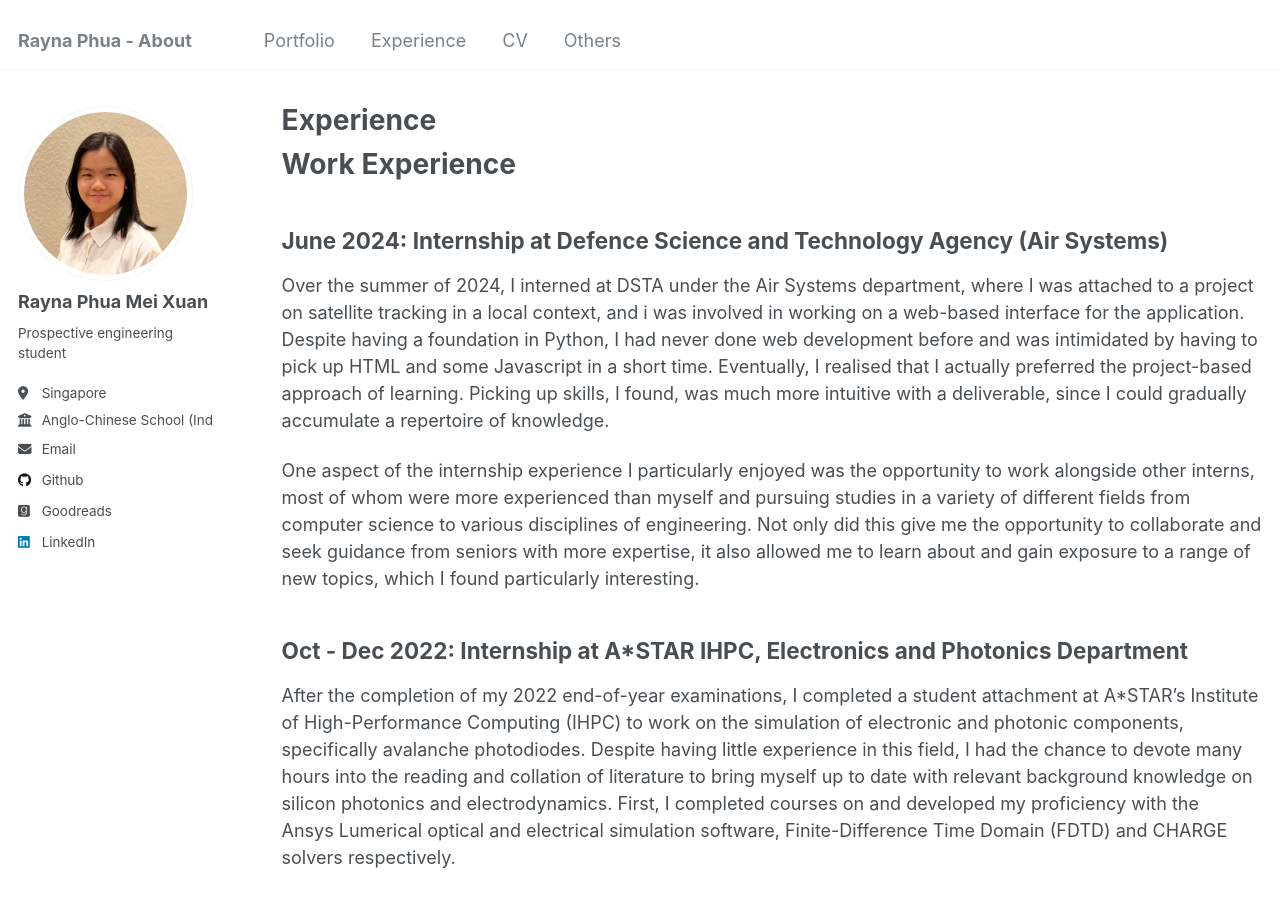
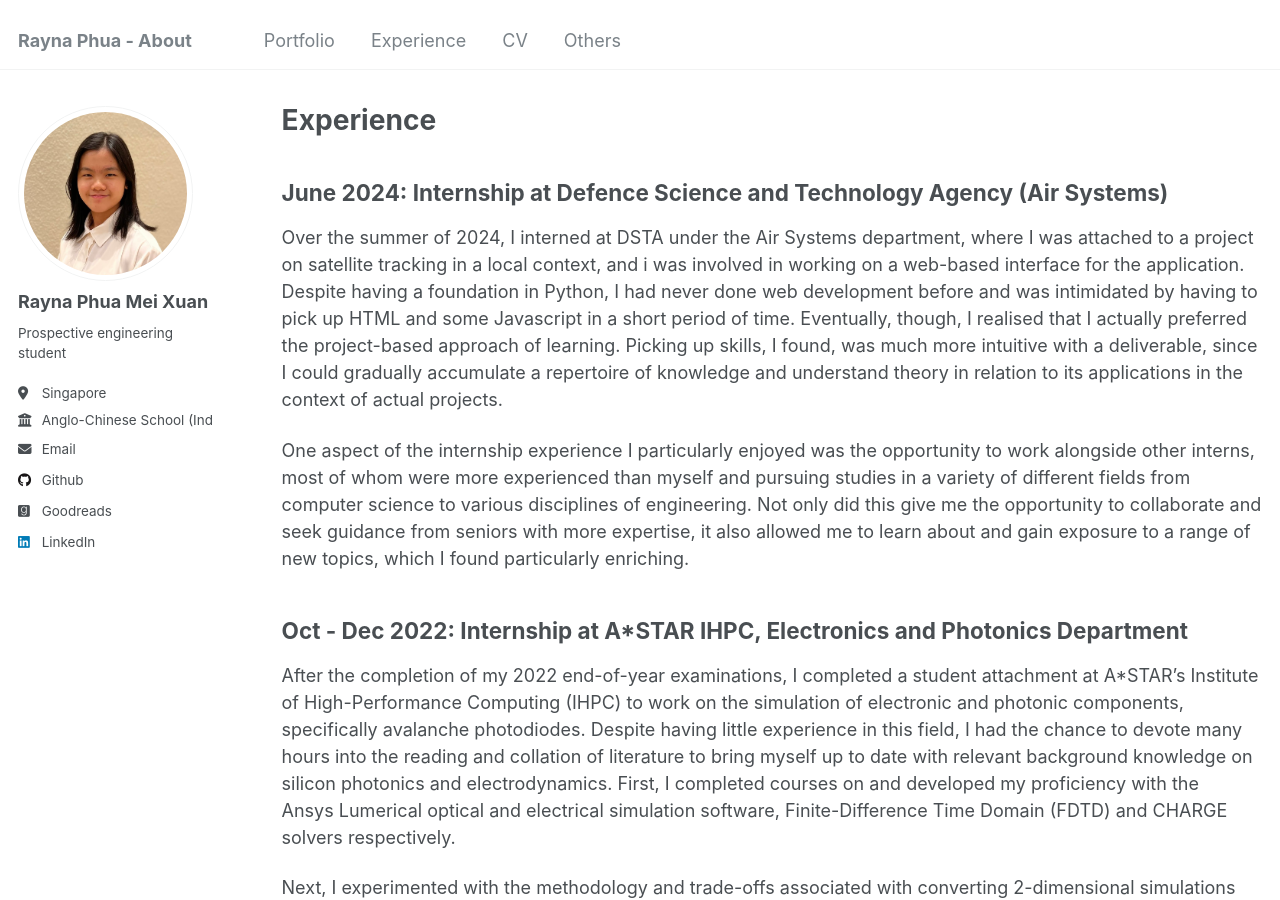
Before and after one commit to alcotticus/alcotticus.github.io, a Jekyll site: the page built from _pages/experience.md, in a window 1280 px wide and 900 px high. Built offline with Jekyll 4.4.1, drawn with Linux system fonts in a browser that asks for light colours.

Commit message:
grammar edits

```diff
--- a/_pages/experience.md
+++ b/_pages/experience.md
@@ -7,15 +7,11 @@ author_profile: true
 
 {% include base_path %}
 
-Work Experience
-======
-
 ## June 2024: Internship at Defence Science and Technology Agency (Air Systems)
 
-Over the summer of 2024, I interned at DSTA under the Air Systems department, where I was attached to a project on satellite tracking in a local context, and i was involved in working on a web-based interface for the application. Despite having a foundation in Python, I had never done web development before and was intimidated by having to pick up HTML and some Javascript in a short time. Eventually, I realised that I actually preferred the project-based approach of learning. Picking up skills, I found, was much more intuitive with a deliverable, since I could gradually accumulate a repertoire of knowledge.
+Over the summer of 2024, I interned at DSTA under the Air Systems department, where I was attached to a project on satellite tracking in a local context, and i was involved in working on a web-based interface for the application. Despite having a foundation in Python, I had never done web development before and was intimidated by having to pick up HTML and some Javascript in a short period of time. Eventually, though, I realised that I actually preferred the project-based approach of learning. Picking up skills, I found, was much more intuitive with a deliverable, since I could gradually accumulate a repertoire of knowledge and understand theory in relation to its applications in the context of actual projects.
 
-One aspect of the internship experience I particularly enjoyed was the opportunity to work alongside other interns, most of whom were more experienced than myself and pursuing studies in a variety of different fields from computer science to various disciplines of engineering. Not only did this give me the opportunity to collaborate and seek guidance from seniors with more expertise, it also allowed me to learn about and gain exposure to a range of new topics, which I found particularly interesting.
-
+One aspect of the internship experience I particularly enjoyed was the opportunity to work alongside other interns, most of whom were more experienced than myself and pursuing studies in a variety of different fields from computer science to various disciplines of engineering. Not only did this give me the opportunity to collaborate and seek guidance from seniors with more expertise, it also allowed me to learn about and gain exposure to a range of new topics, which I found particularly enriching.
 
 ## Oct - Dec 2022: Internship at A*STAR IHPC, Electronics and Photonics Department
 After the completion of my 2022 end-of-year examinations, I completed a student attachment at A*STAR's Institute of High-Performance Computing (IHPC) to work on the simulation of electronic and photonic components, specifically avalanche photodiodes. Despite having little experience in this field, I had the chance to devote many hours into the reading and collation of literature to bring myself up to date with relevant background knowledge on silicon photonics and electrodynamics. First, I completed courses on and developed my proficiency with the Ansys Lumerical optical and electrical simulation software, Finite-Difference Time Domain (FDTD) and CHARGE solvers respectively.
```
Also changed, not shown: _pages/about.md (+1 -1 lines), _portfolio/chemia.md (+1 -2 lines), _portfolio/mathia.md (+0 -4 lines).
